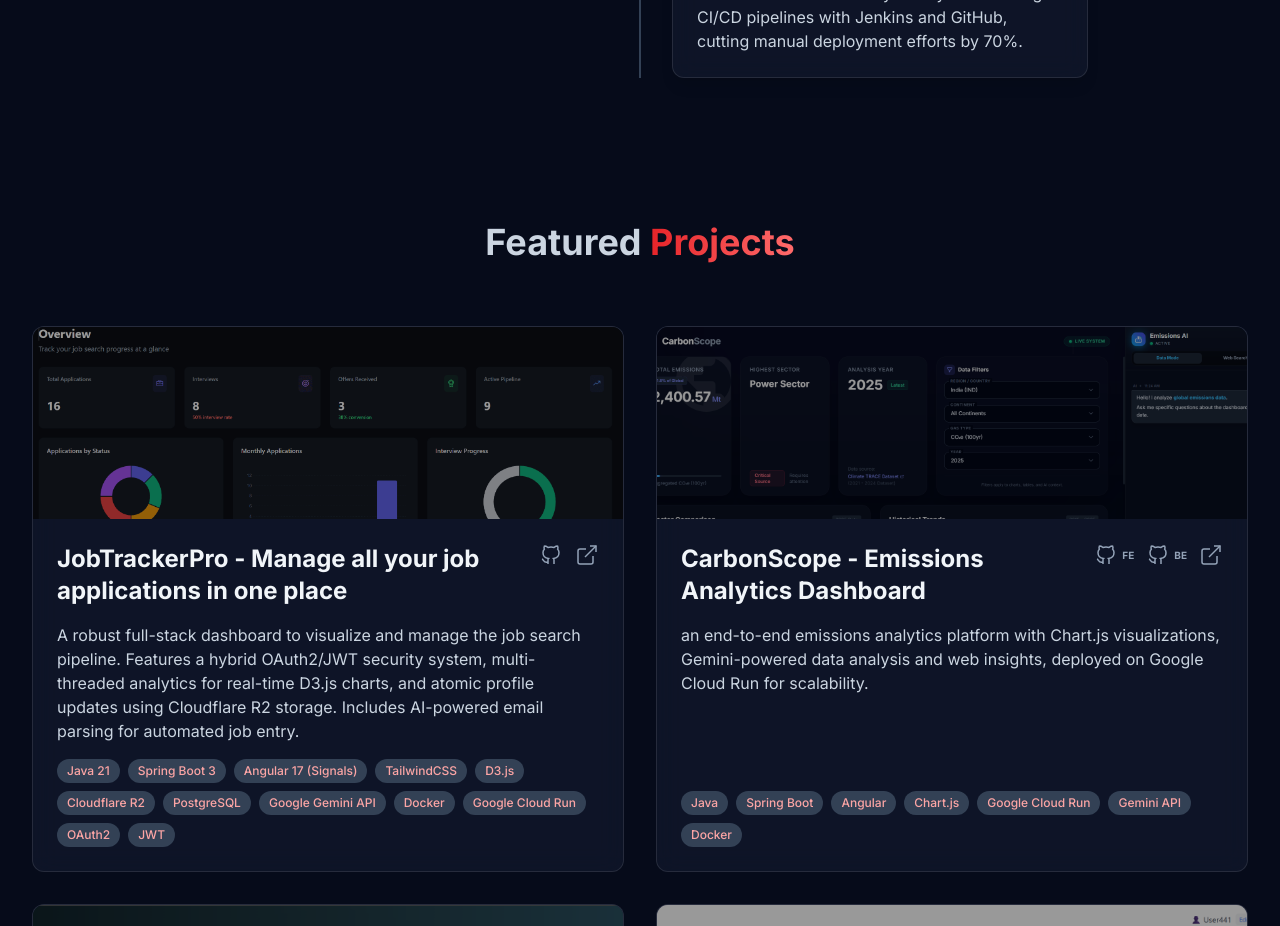
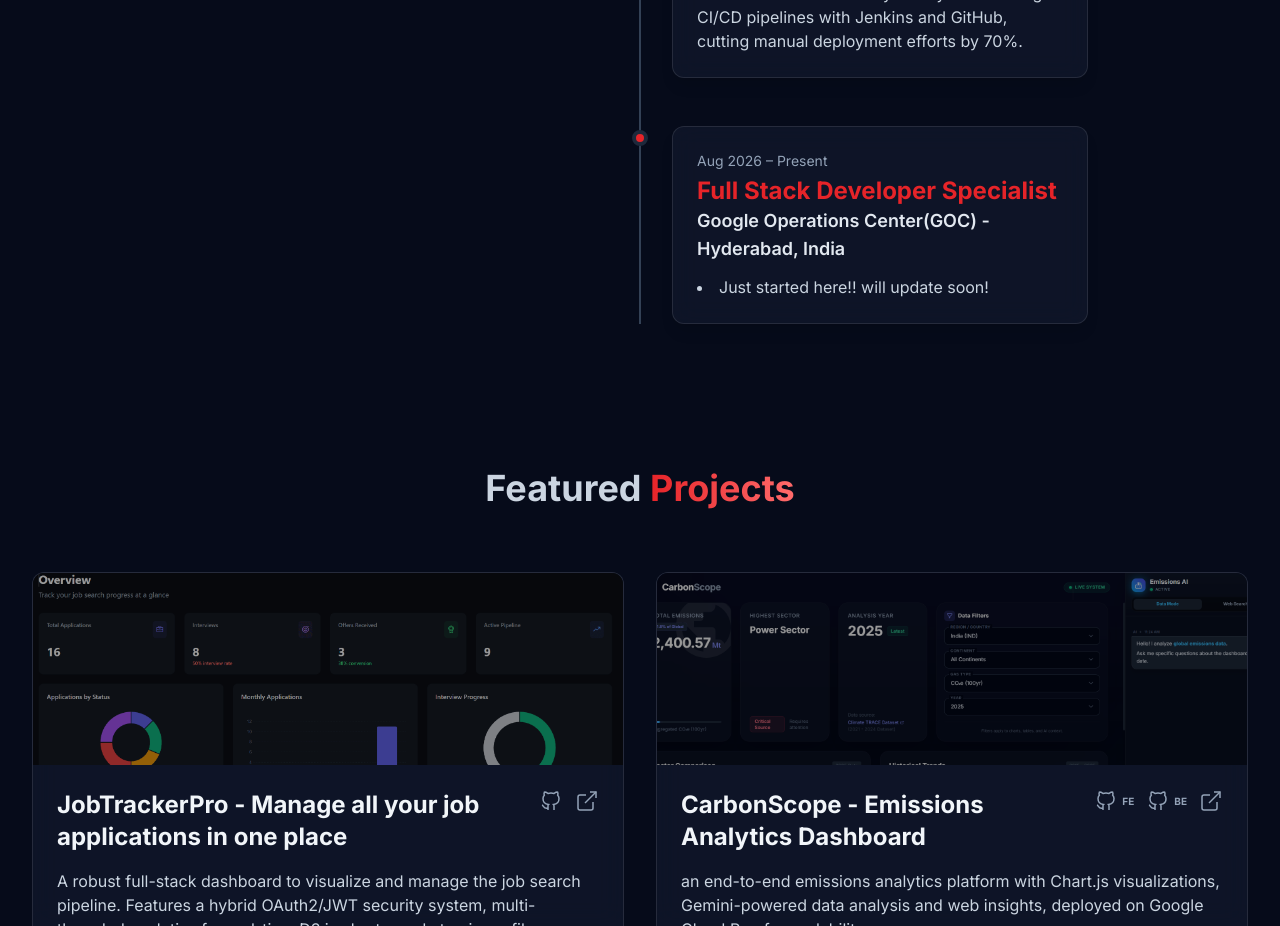
Before and after one commit to thughari/thughari.github.io, a React (Vite) app: page / in a window 1280 px wide. Shown: the part 2640-3566 px from the top of the page. Built offline with nearby package versions, Linux system fonts and the light colour scheme.

Commit message:
added GOC

```diff
--- a/constants.ts
+++ b/constants.ts
@@ -33,6 +33,15 @@ export const experienceData: ExperienceItem[] = [
       "Improved API response times by 20% using modern Java features like Streams and Lambdas.",
       "Engineered secure APIs with JWT-based authentication, achieving 100% compliance in security audits.",
       "Accelerated release cycles by streamlining CI/CD pipelines with Jenkins and GitHub, cutting manual deployment efforts by 70%."
+    ]
+  },
+  {
+    role: "Full Stack Developer Specialist",
+    company: "Google Operations Center(GOC)",
+    period: "Aug 2026 – Present",
+    location: "Hyderabad, India",
+    points: [
+      "Just started here!! will update soon!"
     ]
   }
 ];
```
